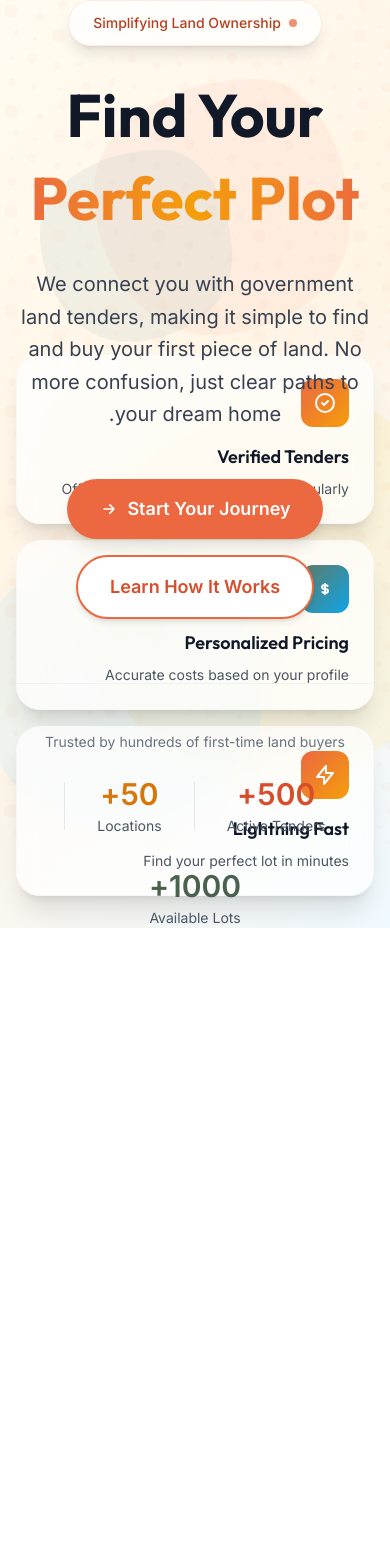
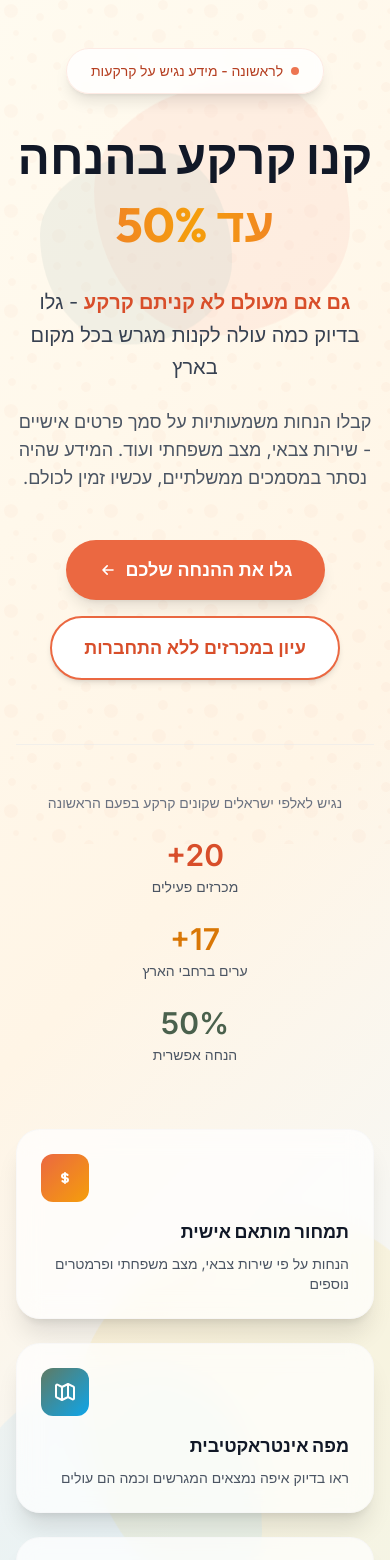
Before and after one commit to akivaschiff/land-tenders, a Next.js app: page / in a window 390 px wide. Shown: the top 1560 px of the page. Before the commit the page ends 928 px from the top, so only its background shows below. Built offline with nearby package versions, Linux system fonts and the light colour scheme.

Commit message:
Make front page in hebrew

```diff
--- a/app/page.tsx
+++ b/app/page.tsx
@@ -1,13 +1,14 @@
 'use client';
 
 import { useState } from 'react';
+import Link from 'next/link';
 import UserInfoModal from '@/components/UserInfoModal';
 
 export default function Home() {
   const [isModalOpen, setIsModalOpen] = useState(false);
 
   return (
-    <main className="relative min-h-screen flex items-center justify-center overflow-hidden px-4">
+    <main className="relative min-h-screen flex flex-col justify-center overflow-hidden px-4 py-12">
       {/* Decorative organic shapes */}
       <div className="absolute inset-0 overflow-hidden pointer-events-none">
         <div
@@ -29,37 +30,41 @@ export default function Home() {
       </div>
 
       {/* Main content */}
-      <div className="relative z-10 max-w-5xl mx-auto text-center">
+      <div className="relative z-10 w-full max-w-6xl mx-auto">
+        <div className="text-center mb-16">
           {/* Hero badge */}
           <div className="inline-block mb-8 animate-fade-in">
             <span className="inline-flex items-center gap-2 px-6 py-3 bg-white/80 backdrop-blur-sm rounded-full shadow-lg border border-terracotta-100">
               <span className="w-2 h-2 bg-terracotta-500 rounded-full animate-pulse"></span>
-            <span className="text-sm font-medium text-terracotta-700">Simplifying Land Ownership</span>
+              <span className="text-sm font-medium text-terracotta-700">לראשונה - מידע נגיש על קרקעות</span>
             </span>
           </div>
 
           {/* Main heading */}
-        <h1 className="text-6xl md:text-7xl lg:text-8xl font-bold mb-8 leading-tight animate-slide-up">
-          <span className="block text-gray-900">Find Your</span>
-          <span className="block text-gradient mt-2">Perfect Plot</span>
+          <h1 className="text-5xl md:text-6xl lg:text-7xl font-bold mb-8 leading-tight animate-slide-up">
+            <span className="block text-gray-900">קנו קרקע בהנחה</span>
+            <span className="block text-gradient mt-2">עד 50%</span>
           </h1>
 
           {/* Subheading */}
-        <p className="text-xl md:text-2xl text-gray-700 mb-12 max-w-3xl mx-auto leading-relaxed animate-slide-up animation-delay-200">
-          We connect you with government land tenders, making it simple to find and buy
-          your first piece of land. No more confusion, just clear paths to your dream home.
+          <p className="text-xl md:text-2xl text-gray-700 mb-6 max-w-3xl mx-auto leading-relaxed animate-slide-up animation-delay-200">
+            <span className="font-semibold text-terracotta-600">גם אם מעולם לא קניתם קרקע</span> - גלו בדיוק כמה עולה לקנות מגרש בכל מקום בארץ
           </p>
 
-        {/* CTA Button */}
+          <p className="text-lg md:text-xl text-gray-600 mb-12 max-w-2xl mx-auto animate-slide-up animation-delay-300">
+            קבלו הנחות משמעותיות על סמך פרטים אישיים - שירות צבאי, מצב משפחתי ועוד. המידע שהיה נסתר במסמכים ממשלתיים, עכשיו זמין לכולם.
+          </p>
+
+          {/* CTA Buttons */}
           <div className="flex flex-col sm:flex-row gap-4 justify-center items-center animate-slide-up animation-delay-400">
             <button
               onClick={() => setIsModalOpen(true)}
               className="btn-primary text-lg group relative overflow-hidden"
             >
               <span className="relative z-10 flex items-center gap-2">
-              Start Your Journey
+                גלו את ההנחה שלכם
                 <svg
-                className="w-5 h-5 transition-transform group-hover:translate-x-1"
+                  className="w-5 h-5 transition-transform group-hover:-translate-x-1"
                   fill="none"
                   stroke="currentColor"
                   viewBox="0 0 24 24"
@@ -68,71 +73,74 @@ export default function Home() {
                     strokeLinecap="round"
                     strokeLinejoin="round"
                     strokeWidth={2}
-                  d="M13 7l5 5m0 0l-5 5m5-5H6"
+                    d="M11 17l-5-5m0 0l5-5m-5 5h12"
                   />
                 </svg>
               </span>
-            <div className="absolute inset-0 bg-gradient-to-r from-terracotta-600 to-amber-500 transform scale-x-0 group-hover:scale-x-100 transition-transform origin-left" />
+              <div className="absolute inset-0 bg-gradient-to-r from-terracotta-600 to-amber-500 transform scale-x-0 group-hover:scale-x-100 transition-transform origin-right" />
             </button>
 
+            <Link href="/tenders">
               <button className="btn-secondary text-lg">
-            Learn How It Works
+                עיון במכרזים ללא התחברות
               </button>
+            </Link>
           </div>
 
           {/* Trust indicators */}
           <div className="mt-16 pt-12 border-t border-gray-200/50 animate-fade-in animation-delay-600">
-          <p className="text-sm text-gray-500 mb-6">Trusted by hundreds of first-time land buyers</p>
-          <div className="flex flex-wrap justify-center items-center gap-8 md:gap-12">
-            <div className="text-center">
-              <div className="text-3xl font-bold text-terracotta-600 mb-1">500+</div>
-              <div className="text-sm text-gray-600">Active Tenders</div>
+            <p className="text-sm text-gray-500 mb-6">נגיש לאלפי ישראלים שקונים קרקע בפעם הראשונה</p>
+            <div className="flex flex-col sm:flex-row justify-center items-center gap-6 sm:gap-8 md:gap-12">
+              <div className="text-center" dir="ltr">
+                <div className="text-3xl font-bold text-terracotta-600 mb-1">+20</div>
+                <div className="text-sm text-gray-600" dir="rtl">מכרזים פעילים</div>
               </div>
-            <div className="w-px h-12 bg-gray-200"></div>
-            <div className="text-center">
-              <div className="text-3xl font-bold text-amber-600 mb-1">50+</div>
-              <div className="text-sm text-gray-600">Locations</div>
+              <div className="hidden sm:block w-px h-12 bg-gray-200"></div>
+              <div className="text-center" dir="ltr">
+                <div className="text-3xl font-bold text-amber-600 mb-1">+17</div>
+                <div className="text-sm text-gray-600" dir="rtl">ערים ברחבי הארץ</div>
               </div>
-            <div className="w-px h-12 bg-gray-200"></div>
-            <div className="text-center">
-              <div className="text-3xl font-bold text-sage-600 mb-1">1000+</div>
-              <div className="text-sm text-gray-600">Available Lots</div>
+              <div className="hidden sm:block w-px h-12 bg-gray-200"></div>
+              <div className="text-center" dir="ltr">
+                <div className="text-3xl font-bold text-sage-600 mb-1">50%</div>
+                <div className="text-sm text-gray-600" dir="rtl">הנחה אפשרית</div>
               </div>
             </div>
           </div>
         </div>
 
         {/* Features grid */}
-      <div className="absolute bottom-0 left-0 right-0 pb-8 px-4">
-        <div className="max-w-6xl mx-auto grid grid-cols-1 md:grid-cols-3 gap-4">
-          <div className="card-container p-6 animate-scale-in animation-delay-400">
-            <div className="w-12 h-12 bg-gradient-warm rounded-xl mb-4 flex items-center justify-center">
-              <svg className="w-6 h-6 text-white" fill="none" stroke="currentColor" viewBox="0 0 24 24">
-                <path strokeLinecap="round" strokeLinejoin="round" strokeWidth={2} d="M9 12l2 2 4-4m6 2a9 9 0 11-18 0 9 9 0 0118 0z" />
-              </svg>
-            </div>
-            <h3 className="text-lg font-semibold text-gray-900 mb-2">Verified Tenders</h3>
-            <p className="text-sm text-gray-600">Official government data, updated regularly</p>
-          </div>
-
-          <div className="card-container p-6 animate-scale-in animation-delay-600">
-            <div className="w-12 h-12 bg-gradient-earth rounded-xl mb-4 flex items-center justify-center">
+        <div className="mt-12 animate-fade-in animation-delay-800">
+          <div className="grid grid-cols-1 md:grid-cols-3 gap-6">
+            <div className="card-container p-6 text-right">
+              <div className="w-12 h-12 bg-gradient-warm rounded-xl mb-4 flex items-center justify-center mr-auto">
                 <svg className="w-6 h-6 text-white" fill="none" stroke="currentColor" viewBox="0 0 24 24">
                   <path strokeLinecap="round" strokeLinejoin="round" strokeWidth={2} d="M12 8c-1.657 0-3 .895-3 2s1.343 2 3 2 3 .895 3 2-1.343 2-3 2m0-8c1.11 0 2.08.402 2.599 1M12 8V7m0 1v8m0 0v1m0-1c-1.11 0-2.08-.402-2.599-1" />
                 </svg>
               </div>
-            <h3 className="text-lg font-semibold text-gray-900 mb-2">Personalized Pricing</h3>
-            <p className="text-sm text-gray-600">Accurate costs based on your profile</p>
+              <h3 className="text-lg font-semibold text-gray-900 mb-2">תמחור מותאם אישית</h3>
+              <p className="text-sm text-gray-600">הנחות על פי שירות צבאי, מצב משפחתי ופרמטרים נוספים</p>
             </div>
 
-          <div className="card-container p-6 animate-scale-in animation-delay-800">
-            <div className="w-12 h-12 bg-gradient-warm rounded-xl mb-4 flex items-center justify-center">
+            <div className="card-container p-6 text-right">
+              <div className="w-12 h-12 bg-gradient-earth rounded-xl mb-4 flex items-center justify-center mr-auto">
                 <svg className="w-6 h-6 text-white" fill="none" stroke="currentColor" viewBox="0 0 24 24">
-                <path strokeLinecap="round" strokeLinejoin="round" strokeWidth={2} d="M13 10V3L4 14h7v7l9-11h-7z" />
+                  <path strokeLinecap="round" strokeLinejoin="round" strokeWidth={2} d="M9 20l-5.447-2.724A1 1 0 013 16.382V5.618a1 1 0 011.447-.894L9 7m0 13l6-3m-6 3V7m6 10l4.553 2.276A1 1 0 0021 18.382V7.618a1 1 0 00-.553-.894L15 4m0 13V4m0 0L9 7" />
                 </svg>
               </div>
-            <h3 className="text-lg font-semibold text-gray-900 mb-2">Lightning Fast</h3>
-            <p className="text-sm text-gray-600">Find your perfect lot in minutes</p>
+              <h3 className="text-lg font-semibold text-gray-900 mb-2">מפה אינטראקטיבית</h3>
+              <p className="text-sm text-gray-600">ראו בדיוק איפה נמצאים המגרשים וכמה הם עולים</p>
+            </div>
+
+            <div className="card-container p-6 text-right">
+              <div className="w-12 h-12 bg-gradient-warm rounded-xl mb-4 flex items-center justify-center mr-auto">
+                <svg className="w-6 h-6 text-white" fill="none" stroke="currentColor" viewBox="0 0 24 24">
+                  <path strokeLinecap="round" strokeLinejoin="round" strokeWidth={2} d="M9 12l2 2 4-4m5.618-4.016A11.955 11.955 0 0112 2.944a11.955 11.955 0 01-8.618 3.04A12.02 12.02 0 003 9c0 5.591 3.824 10.29 9 11.622 5.176-1.332 9-6.03 9-11.622 0-1.042-.133-2.052-.382-3.016z" />
+                </svg>
+              </div>
+              <h3 className="text-lg font-semibold text-gray-900 mb-2">מידע רשמי ומאומת</h3>
+              <p className="text-sm text-gray-600">נתונים ממשלתיים מעודכנים ישירות ממכרזי רמ״י</p>
+            </div>
           </div>
         </div>
       </div>
--- a/components/UserInfoModal.tsx
+++ b/components/UserInfoModal.tsx
@@ -1,7 +1,6 @@
 'use client';
 
 import { useState, FormEvent, useEffect } from 'react';
-import { useRouter } from 'next/navigation';
 
 interface UserInfoModalProps {
   isOpen: boolean;
@@ -15,10 +14,10 @@ interface UserData {
   maritalStatus: 'single' | 'married' | '';
   isReservist: boolean;
   isCombatUnit: boolean;
+  contact: string;
 }
 
 export default function UserInfoModal({ isOpen, onClose }: UserInfoModalProps) {
-  const router = useRouter();
   const [formData, setFormData] = useState<UserData>({
     idNumber: '',
     birthDate: '',
@@ -26,7 +25,9 @@ export default function UserInfoModal({ isOpen, onClose }: UserInfoModalProps) {
     maritalStatus: '',
     isReservist: false,
     isCombatUnit: false,
+    contact: '',
   });
+  const [isSubmitted, setIsSubmitted] = useState(false);
 
   // Calculate age from birth date
   const calculateAge = (birthDate: string): number => {
@@ -52,8 +53,14 @@ export default function UserInfoModal({ isOpen, onClose }: UserInfoModalProps) {
       age,
     }));
 
-    // Navigate to results page
-    router.push('/results');
+    // Show success message
+    setIsSubmitted(true);
+
+    // Close modal after 3 seconds
+    setTimeout(() => {
+      setIsSubmitted(false);
+      onClose();
+    }, 3000);
   };
 
   const handleChange = (field: keyof UserData, value: any) => {
@@ -66,6 +73,17 @@ export default function UserInfoModal({ isOpen, onClose }: UserInfoModalProps) {
       document.body.style.overflow = 'hidden';
     } else {
       document.body.style.overflow = 'unset';
+      // Reset form when modal closes
+      setFormData({
+        idNumber: '',
+        birthDate: '',
+        sex: '',
+        maritalStatus: '',
+        isReservist: false,
+        isCombatUnit: false,
+        contact: '',
+      });
+      setIsSubmitted(false);
     }
     return () => {
       document.body.style.overflow = 'unset';
@@ -78,7 +96,8 @@ export default function UserInfoModal({ isOpen, onClose }: UserInfoModalProps) {
     formData.idNumber.length >= 8 &&
     formData.birthDate !== '' &&
     formData.sex !== '' &&
-    formData.maritalStatus !== '';
+    formData.maritalStatus !== '' &&
+    formData.contact !== '';
 
   return (
     <div className="fixed inset-0 z-50 flex items-center justify-center p-4 animate-fade-in">
@@ -89,27 +108,45 @@ export default function UserInfoModal({ isOpen, onClose }: UserInfoModalProps) {
       />
 
       {/* Modal */}
-      <div className="relative w-full max-w-2xl max-h-[90vh] overflow-y-auto bg-white rounded-3xl shadow-2xl animate-scale-in">
+      <div className="relative w-full max-w-2xl max-h-[90vh] overflow-y-auto bg-white rounded-3xl shadow-2xl animate-scale-in" dir="rtl">
         {/* Header */}
         <div className="sticky top-0 bg-gradient-warm p-8 text-white z-10 rounded-t-3xl">
           <button
             onClick={onClose}
-            className="absolute top-6 right-6 w-10 h-10 flex items-center justify-center rounded-full bg-white/20 hover:bg-white/30 transition-colors"
+            className="absolute top-6 left-6 w-10 h-10 flex items-center justify-center rounded-full bg-white/20 hover:bg-white/30 transition-colors"
+            aria-label="סגור"
           >
             <svg className="w-6 h-6" fill="none" stroke="currentColor" viewBox="0 0 24 24">
               <path strokeLinecap="round" strokeLinejoin="round" strokeWidth={2} d="M6 18L18 6M6 6l12 12" />
             </svg>
           </button>
-          <h2 className="text-3xl font-bold mb-2">Let's Find Your Perfect Lot</h2>
-          <p className="text-white/90">Tell us a bit about yourself to get personalized results</p>
+          <h2 className="text-3xl font-bold mb-2 text-right">גלו את ההנחות שלכם</h2>
+          <p className="text-white/90 text-right">מלאו את הפרטים ונחזור אליכם עם הנחות מותאמות אישית</p>
         </div>
 
-        {/* Form */}
-        <form onSubmit={handleSubmit} className="p-8 space-y-6">
+        {/* Success Message */}
+        {isSubmitted ? (
+          <div className="p-8 flex flex-col items-center justify-center min-h-[400px]">
+            <div className="w-20 h-20 bg-gradient-warm rounded-full flex items-center justify-center mb-6 animate-scale-in">
+              <svg className="w-10 h-10 text-white" fill="none" stroke="currentColor" viewBox="0 0 24 24">
+                <path strokeLinecap="round" strokeLinejoin="round" strokeWidth={2} d="M5 13l4 4L19 7" />
+              </svg>
+            </div>
+            <h3 className="text-2xl font-bold text-gray-900 mb-3 text-center">תודה רבה!</h3>
+            <p className="text-gray-600 text-center max-w-md mb-2">
+              קיבלנו את הפרטים שלכם בהצלחה
+            </p>
+            <p className="text-terracotta-600 font-medium text-center">
+              נחזור אליכם בהקדם עם ההנחות המותאמות אישית
+            </p>
+          </div>
+        ) : (
+          /* Form */
+          <form onSubmit={handleSubmit} className="p-8 space-y-6">
           {/* ID Number */}
           <div className="animate-slide-up">
-            <label htmlFor="idNumber" className="label-text">
-              Identification Number
+            <label htmlFor="idNumber" className="label-text text-right">
+              מספר תעודת זהות
             </label>
             <input
               type="text"
@@ -117,17 +154,18 @@ export default function UserInfoModal({ isOpen, onClose }: UserInfoModalProps) {
               value={formData.idNumber}
               onChange={(e) => handleChange('idNumber', e.target.value.replace(/\D/g, ''))}
               maxLength={9}
-              placeholder="Enter your ID number"
-              className="input-field"
+              placeholder="הזינו מספר תעודת זהות"
+              className="input-field text-right"
+              dir="ltr"
               required
             />
-            <p className="mt-1 text-xs text-gray-500">Your ID is kept private and secure</p>
+            <p className="mt-1 text-xs text-gray-500 text-right">הפרטים שלכם נשמרים באופן מאובטח ופרטי</p>
           </div>
 
           {/* Birth Date */}
           <div className="animate-slide-up animation-delay-200">
-            <label htmlFor="birthDate" className="label-text">
-              Date of Birth
+            <label htmlFor="birthDate" className="label-text text-right">
+              תאריך לידה
             </label>
             <input
               type="date"
@@ -139,13 +177,13 @@ export default function UserInfoModal({ isOpen, onClose }: UserInfoModalProps) {
               required
             />
             {age > 0 && (
-              <p className="mt-1 text-xs text-terracotta-600 font-medium">Age: {age} years</p>
+              <p className="mt-1 text-xs text-terracotta-600 font-medium text-right" dir="ltr">גיל: {age} שנים</p>
             )}
           </div>
 
           {/* Sex */}
           <div className="animate-slide-up animation-delay-400">
-            <label className="label-text">Sex</label>
+            <label className="label-text text-right">מין</label>
             <div className="grid grid-cols-2 gap-4">
               <button
                 type="button"
@@ -157,6 +195,7 @@ export default function UserInfoModal({ isOpen, onClose }: UserInfoModalProps) {
                 }`}
               >
                 <div className="flex items-center justify-center gap-3">
+                  <span className="font-medium">זכר</span>
                   <div className={`w-5 h-5 rounded-full border-2 flex items-center justify-center ${
                     formData.sex === 'male' ? 'border-terracotta-500' : 'border-gray-300'
                   }`}>
@@ -164,7 +203,6 @@ export default function UserInfoModal({ isOpen, onClose }: UserInfoModalProps) {
                       <div className="w-3 h-3 rounded-full bg-terracotta-500" />
                     )}
                   </div>
-                  <span className="font-medium">Male</span>
                 </div>
               </button>
               <button
@@ -177,6 +215,7 @@ export default function UserInfoModal({ isOpen, onClose }: UserInfoModalProps) {
                 }`}
               >
                 <div className="flex items-center justify-center gap-3">
+                  <span className="font-medium">נקבה</span>
                   <div className={`w-5 h-5 rounded-full border-2 flex items-center justify-center ${
                     formData.sex === 'female' ? 'border-terracotta-500' : 'border-gray-300'
                   }`}>
@@ -184,7 +223,6 @@ export default function UserInfoModal({ isOpen, onClose }: UserInfoModalProps) {
                       <div className="w-3 h-3 rounded-full bg-terracotta-500" />
                     )}
                   </div>
-                  <span className="font-medium">Female</span>
                 </div>
               </button>
             </div>
@@ -192,7 +230,7 @@ export default function UserInfoModal({ isOpen, onClose }: UserInfoModalProps) {
 
           {/* Marital Status */}
           <div className="animate-slide-up animation-delay-600">
-            <label className="label-text">Marital Status</label>
+            <label className="label-text text-right">מצב משפחתי</label>
             <div className="grid grid-cols-2 gap-4">
               <button
                 type="button"
@@ -204,6 +242,7 @@ export default function UserInfoModal({ isOpen, onClose }: UserInfoModalProps) {
                 }`}
               >
                 <div className="flex items-center justify-center gap-3">
+                  <span className="font-medium">רווק/ה</span>
                   <div className={`w-5 h-5 rounded-full border-2 flex items-center justify-center ${
                     formData.maritalStatus === 'single' ? 'border-terracotta-500' : 'border-gray-300'
                   }`}>
@@ -211,7 +250,6 @@ export default function UserInfoModal({ isOpen, onClose }: UserInfoModalProps) {
                       <div className="w-3 h-3 rounded-full bg-terracotta-500" />
                     )}
                   </div>
-                  <span className="font-medium">Single</span>
                 </div>
               </button>
               <button
@@ -224,6 +262,7 @@ export default function UserInfoModal({ isOpen, onClose }: UserInfoModalProps) {
                 }`}
               >
                 <div className="flex items-center justify-center gap-3">
+                  <span className="font-medium">נשוי/אה</span>
                   <div className={`w-5 h-5 rounded-full border-2 flex items-center justify-center ${
                     formData.maritalStatus === 'married' ? 'border-terracotta-500' : 'border-gray-300'
                   }`}>
@@ -231,7 +270,6 @@ export default function UserInfoModal({ isOpen, onClose }: UserInfoModalProps) {
                       <div className="w-3 h-3 rounded-full bg-terracotta-500" />
                     )}
                   </div>
-                  <span className="font-medium">Married</span>
                 </div>
               </button>
             </div>
@@ -239,35 +277,53 @@ export default function UserInfoModal({ isOpen, onClose }: UserInfoModalProps) {
 
           {/* Army Service Questions */}
           <div className="space-y-4 pt-4 border-t border-gray-200 animate-slide-up animation-delay-800">
-            <p className="text-sm font-medium text-gray-700">Military Service (for eligible benefits)</p>
+            <p className="text-sm font-medium text-gray-700 text-right">שירות צבאי (לזכאות להנחות)</p>
 
             {/* Reservist */}
             <label className="flex items-center gap-4 p-4 rounded-xl border-2 border-gray-200 hover:border-gray-300 transition-colors cursor-pointer">
+              <div className="flex-1 text-right">
+                <div className="font-medium text-gray-900">שירות מילואים</div>
+                <div className="text-sm text-gray-600">משרת/ת כיום במילואים</div>
+              </div>
               <input
                 type="checkbox"
                 checked={formData.isReservist}
                 onChange={(e) => handleChange('isReservist', e.target.checked)}
                 className="w-5 h-5 rounded border-gray-300 text-terracotta-500 focus:ring-terracotta-500"
               />
-              <div className="flex-1">
-                <div className="font-medium text-gray-900">Army Reservist</div>
-                <div className="text-sm text-gray-600">Currently serving in the reserves</div>
-              </div>
             </label>
 
             {/* Combat Unit */}
             <label className="flex items-center gap-4 p-4 rounded-xl border-2 border-gray-200 hover:border-gray-300 transition-colors cursor-pointer">
+              <div className="flex-1 text-right">
+                <div className="font-medium text-gray-900">יחידה קרבית</div>
+                <div className="text-sm text-gray-600">שירת/ה או משרת/ת ביחידה קרבית</div>
+              </div>
               <input
                 type="checkbox"
                 checked={formData.isCombatUnit}
                 onChange={(e) => handleChange('isCombatUnit', e.target.checked)}
                 className="w-5 h-5 rounded border-gray-300 text-terracotta-500 focus:ring-terracotta-500"
               />
-              <div className="flex-1">
-                <div className="font-medium text-gray-900">Combat Unit</div>
-                <div className="text-sm text-gray-600">Served or serving in a combat unit</div>
-              </div>
             </label>
+          </div>
+
+          {/* Contact Information */}
+          <div className="animate-slide-up">
+            <label htmlFor="contact" className="label-text text-right">
+              אימייל או טלפון
+            </label>
+            <input
+              type="text"
+              id="contact"
+              value={formData.contact}
+              onChange={(e) => handleChange('contact', e.target.value)}
+              placeholder="example@email.com או 050-1234567"
+              className="input-field text-right"
+              dir="ltr"
+              required
+            />
+            <p className="mt-1 text-xs text-gray-500 text-right">נחזור אליכם עם פרטי ההנחות המותאמות אישית</p>
           </div>
 
           {/* Submit Button */}
@@ -280,19 +336,23 @@ export default function UserInfoModal({ isOpen, onClose }: UserInfoModalProps) {
               }`}
             >
               <span className="flex items-center justify-center gap-2">
-                Find My Lot
+                שלחו את הפרטים
                 <svg className="w-5 h-5" fill="none" stroke="currentColor" viewBox="0 0 24 24">
-                  <path strokeLinecap="round" strokeLinejoin="round" strokeWidth={2} d="M21 21l-6-6m2-5a7 7 0 11-14 0 7 7 0 0114 0z" />
+                  <path strokeLinecap="round" strokeLinejoin="round" strokeWidth={2} d="M9 5l7 7-7 7" />
                 </svg>
               </span>
             </button>
             {!isFormValid && (
               <p className="mt-2 text-xs text-center text-gray-500">
-                Please fill in all required fields
+                אנא מלאו את כל השדות הנדרשים
               </p>
             )}
+            <p className="mt-4 text-sm text-center text-gray-600">
+              נעבור על הפרטים ונחזור אליכם בהקדם עם ההנחות המותאמות לכם
+            </p>
           </div>
         </form>
+        )}
       </div>
     </div>
   );
```
Lines whose indentation alone changed are shown as unchanged.
